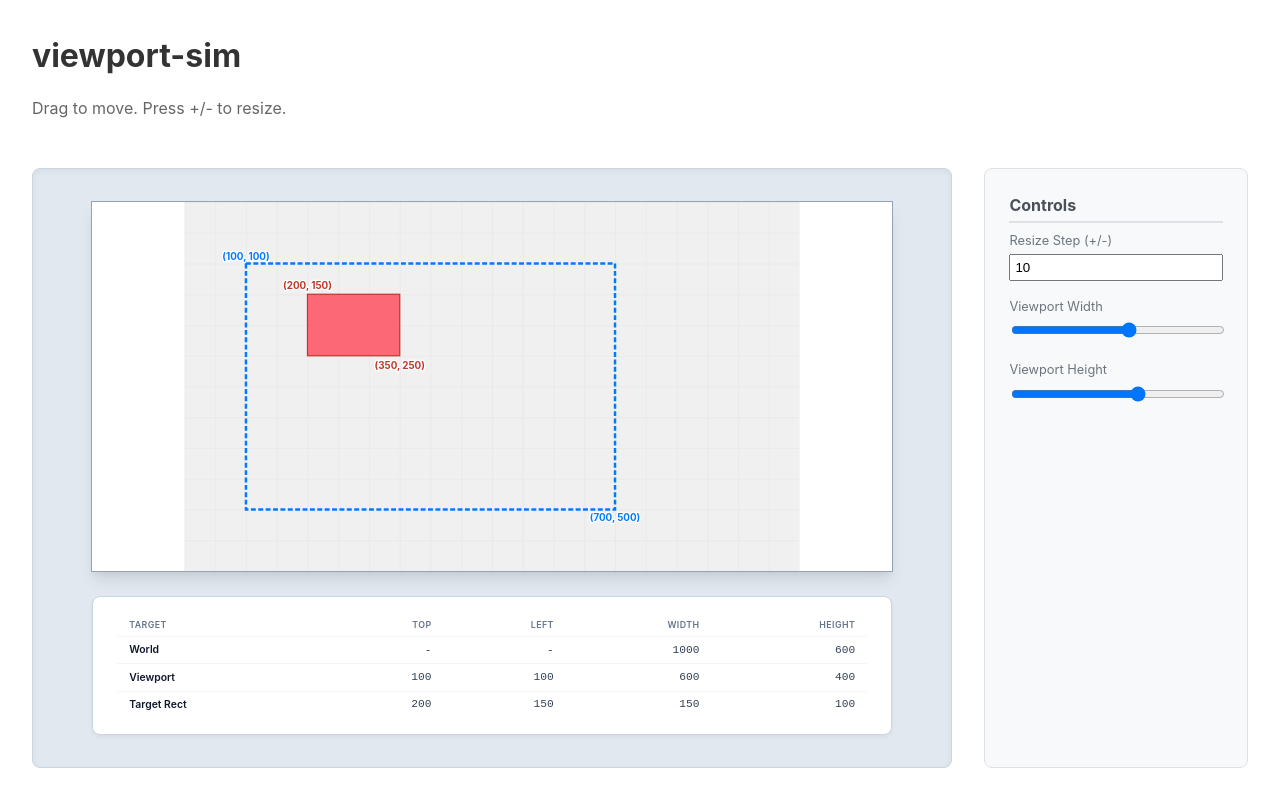
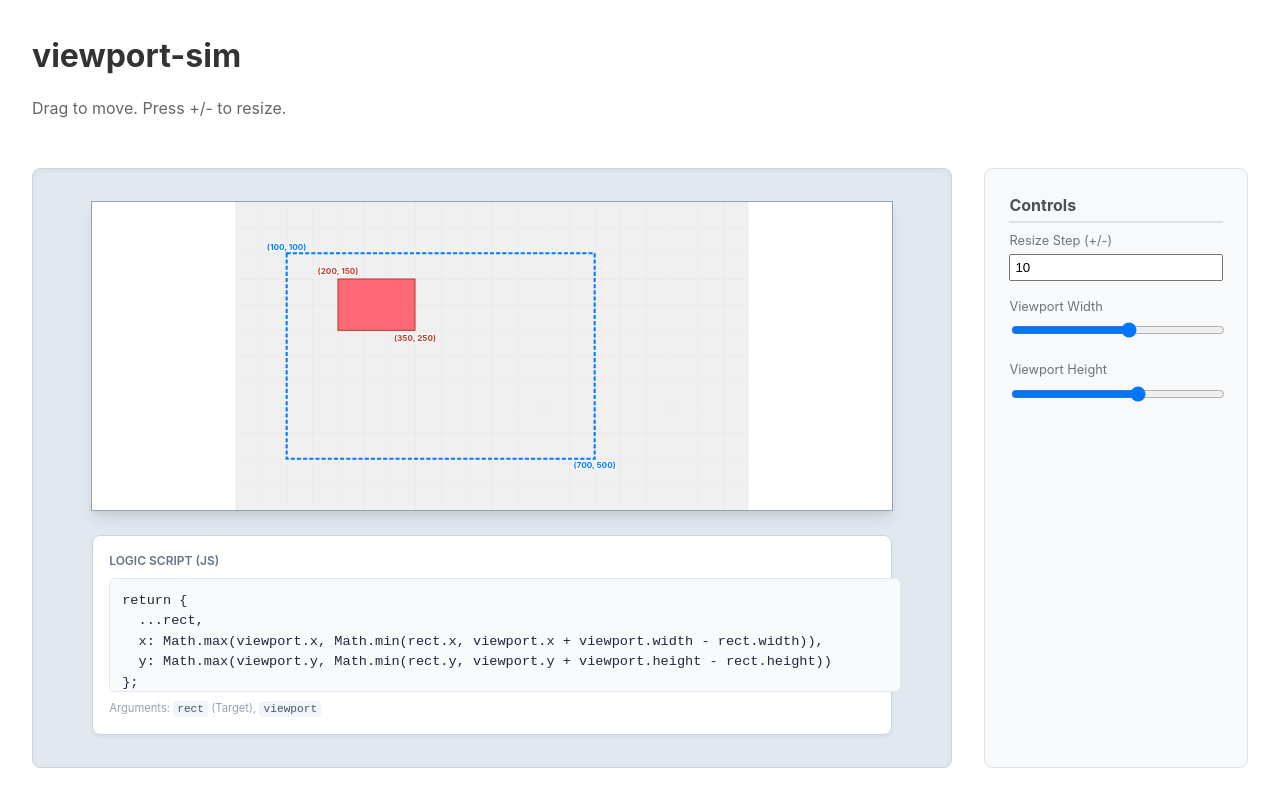
Before and after one commit to dangan-dev/rect-sim, a React (Vite) app: page / in a window 1280 px wide. Built offline with nearby package versions, Linux system fonts and the light colour scheme.

Commit message:
埋め込み式(new Function)を実行できるように実装

```diff
--- a/src/App.css
+++ b/src/App.css
@@ -71,54 +71,77 @@ header p {
   width: 100%;
   max-width: 800px;
   background: white;
-  padding: 1rem 1.5rem;
+  padding: 1rem;
   border-radius: 8px;
   border: 1px solid #cbd5e1;
   box-shadow: 0 2px 4px rgba(0,0,0,0.05);
   box-sizing: border-box;
   flex-shrink: 0;
+  height: 200px; /* エディタの高さを固定 */
 }
 
-.info-table {
+.script-editor {
+  display: flex;
+  flex-direction: column;
   width: 100%;
-  border-collapse: collapse;
-  font-family: monospace;
-  font-size: 0.7rem;
-  color: #334155;
+  gap: 0.5rem;
 }
 
-.info-table th,
-.info-table td {
-  padding: 0.3rem 0.75rem;
-  border-bottom: 1px solid #f1f5f9;
-  text-align: right;
-  vertical-align: middle;
+.script-header {
+  display: flex;
+  justify-content: space-between;
+  align-items: center;
 }
 
-/* 1列目（Target名）だけ左寄せ */
-.info-table th:first-child,
-.info-table td:first-child {
-  text-align: left;
+.script-header label {
+  font-size: 0.75rem;
+  font-weight: 600;
+  color: #64748b;
+  text-transform: uppercase;
 }
 
-.info-table th {
-  font-family: -apple-system, BlinkMacSystemFont, "Segoe UI", Roboto, Helvetica, Arial, sans-serif;
-  color: #64748b;
+.error-msg {
+  font-size: 0.7rem;
+  color: #ef4444;
   font-weight: 600;
-  font-size: 0.55rem;
-  text-transform: uppercase;
-  letter-spacing: 0.05em;
+  background: #fef2f2;
+  padding: 2px 8px;
+  border-radius: 4px;
+  border: 1px solid #fee2e2;
 }
 
-.info-table tbody tr:last-child td {
-  border-bottom: none;
+.script-editor textarea {
+  flex: 1;
+  width: 100%;
+  font-family: 'Fira Code', 'Courier New', monospace;
+  font-size: 0.85rem;
+  padding: 0.75rem;
+  border: 1px solid #e2e8f0;
+  border-radius: 6px;
+  background: #f8fafc;
+  color: #1e293b;
+  resize: none;
+  line-height: 1.5;
+  outline: none;
+  transition: border-color 0.2s;
 }
 
-.info-label {
-  font-family: -apple-system, BlinkMacSystemFont, "Segoe UI", Roboto, Helvetica, Arial, sans-serif;
-  font-weight: 600;
-  color: #0f172a;
-  font-size: 0.65rem;
+.script-editor textarea:focus {
+  border-color: #3b82f6;
+  background: #ffffff;
+  box-shadow: 0 0 0 3px rgba(59, 130, 246, 0.1);
+}
+
+.script-footer {
+  font-size: 0.7rem;
+  color: #94a3b8;
+}
+
+.script-footer code {
+  background: #f1f5f9;
+  padding: 2px 4px;
+  border-radius: 3px;
+  color: #475569;
 }
 
 .draggable-rect {
--- a/src/App.tsx
+++ b/src/App.tsx
@@ -35,31 +35,57 @@ function App() {
   // リサイズ時の増分（ステップ）
   const [resizeStep, setResizeStep] = useState(10);
 
+  // ユーザー定義のスクリプト（数式）
+  const [script, setScript] = useState<string>("return {\n  ...rect,\n  x: Math.max(viewport.x, Math.min(rect.x, viewport.x + viewport.width - rect.width)),\n  y: Math.max(viewport.y, Math.min(rect.y, viewport.y + viewport.height - rect.height))\n};");
+  const [scriptError, setScriptError] = useState<string | null>(null);
+
+  // スクリプトを適用して矩形を補正する関数
+  const applyScript = useCallback((rect: Rect, vp: Rect): Rect => {
+    try {
+      const fn = new Function('rect', 'viewport', script);
+      const result = fn(rect, vp);
+
+      if (result && typeof result.x === 'number' && typeof result.y === 'number' &&
+          typeof result.width === 'number' && typeof result.height === 'number') {
+        setScriptError(null);
+        return result;
+      }
+      throw new Error("Invalid return object. Must be {x, y, width, height}.");
+    } catch (err) {
+      setScriptError(err instanceof Error ? err.message : String(err));
+      return rect;
+    }
+  }, [script]);
+
   // キーボード操作 (+ / - キー)
   useEffect(() => {
     const handleKeyDown = (e: KeyboardEvent) => {
       if (e.key === '+' || e.key === '=') {
-        setTargetRect(prev => ({
-          ...prev,
-          x: prev.x - (resizeStep / 2),
-          width: prev.width + resizeStep
-        }));
+        setTargetRect(prev => {
+          const next = {
+            ...prev,
+            x: prev.x - (resizeStep / 2),
+            width: prev.width + resizeStep
+          };
+          return applyScript(next, viewport);
+        });
       } else if (e.key === '-' || e.key === '_') {
         setTargetRect(prev => {
           const newWidth = Math.max(10, prev.width - resizeStep);
           const diff = prev.width - newWidth;
-          return {
+          const next = {
             ...prev,
             x: prev.x + (diff / 2),
             width: newWidth
           };
+          return applyScript(next, viewport);
         });
       }
     };
 
     window.addEventListener('keydown', handleKeyDown);
     return () => window.removeEventListener('keydown', handleKeyDown);
-  }, [resizeStep]);
+  }, [resizeStep, viewport, applyScript]);
 
   // ドラッグ開始
   const handleMouseDown = (e: React.MouseEvent) => {
@@ -90,12 +116,20 @@ function App() {
     point.y = e.clientY;
     const transformedPoint = point.matrixTransform(svg.getScreenCTM()?.inverse());
 
-    setTargetRect(prev => ({
-      ...prev,
-      x: transformedPoint.x - dragOffset.x,
-      y: transformedPoint.y - dragOffset.y
-    }));
-  }, [isDragging, dragOffset]);
+    setTargetRect(_ => {
+      const next = {
+        ...targetRect,
+        x: transformedPoint.x - dragOffset.x,
+        y: transformedPoint.y - dragOffset.y
+      };
+      return applyScript(next, viewport);
+    });
+  }, [isDragging, dragOffset, viewport, applyScript, targetRect]);
+
+  // スクリプトが変更された時にも即座に適用
+  useEffect(() => {
+    setTargetRect(prev => applyScript(prev, viewport));
+  }, [script, viewport, applyScript]);
 
   // ドラッグ終了
   const handleMouseUp = useCallback(() => {
@@ -220,40 +254,21 @@ function App() {
           </svg>
 
           <div className="bottom-info">
-            <table className="info-table">
-              <thead>
-                <tr>
-                  <th>Target</th>
-                  <th>Top</th>
-                  <th>Left</th>
-                  <th>Width</th>
-                  <th>Height</th>
-                </tr>
-              </thead>
-              <tbody>
-                <tr>
-                  <td className="info-label">World</td>
-                  <td>-</td>
-                  <td>-</td>
-                  <td className="info-value">{worldSize.width}</td>
-                  <td className="info-value">{worldSize.height}</td>
-                </tr>
-                <tr>
-                  <td className="info-label">Viewport</td>
-                  <td className="info-value">{Math.round(viewport.x)}</td>
-                  <td className="info-value">{Math.round(viewport.y)}</td>
-                  <td className="info-value">{Math.round(viewport.width)}</td>
-                  <td className="info-value">{Math.round(viewport.height)}</td>
-                </tr>
-                <tr>
-                  <td className="info-label">Target Rect</td>
-                  <td className="info-value">{Math.round(targetRect.x)}</td>
-                  <td className="info-value">{Math.round(targetRect.y)}</td>
-                  <td className="info-value">{Math.round(targetRect.width)}</td>
-                  <td className="info-value">{Math.round(targetRect.height)}</td>
-                </tr>
-              </tbody>
-            </table>
+            <div className="script-editor">
+              <div className="script-header">
+                <label>Logic Script (JS)</label>
+                {scriptError && <span className="error-msg">{scriptError}</span>}
+              </div>
+              <textarea
+                value={script}
+                onChange={(e) => setScript(e.target.value)}
+                spellCheck="false"
+                placeholder="return { ...rect, x: rect.x + 10 };"
+              />
+              <div className="script-footer">
+                Arguments: <code>rect</code> (Target), <code>viewport</code>
+              </div>
+            </div>
           </div>
         </div>
 
```
